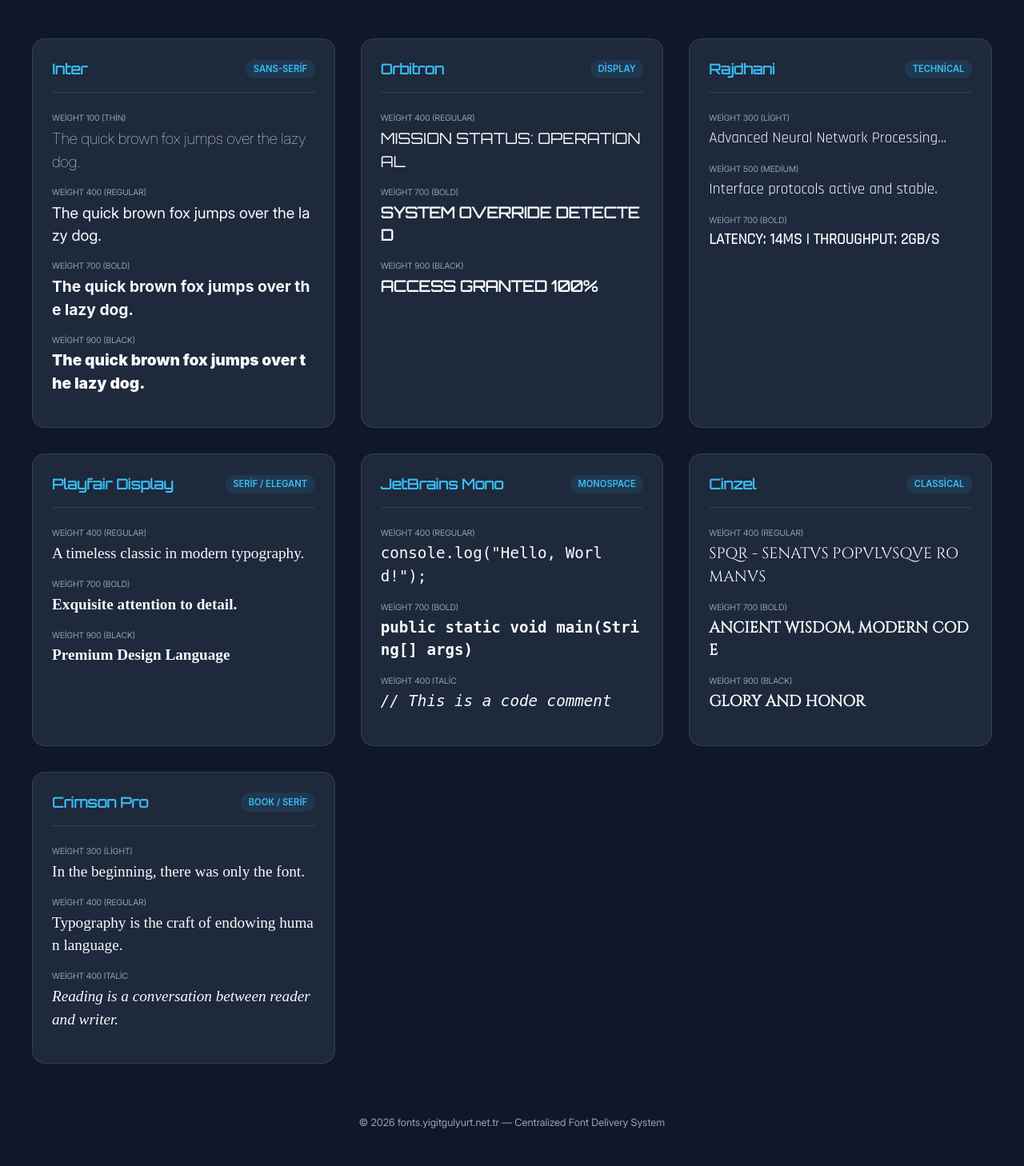
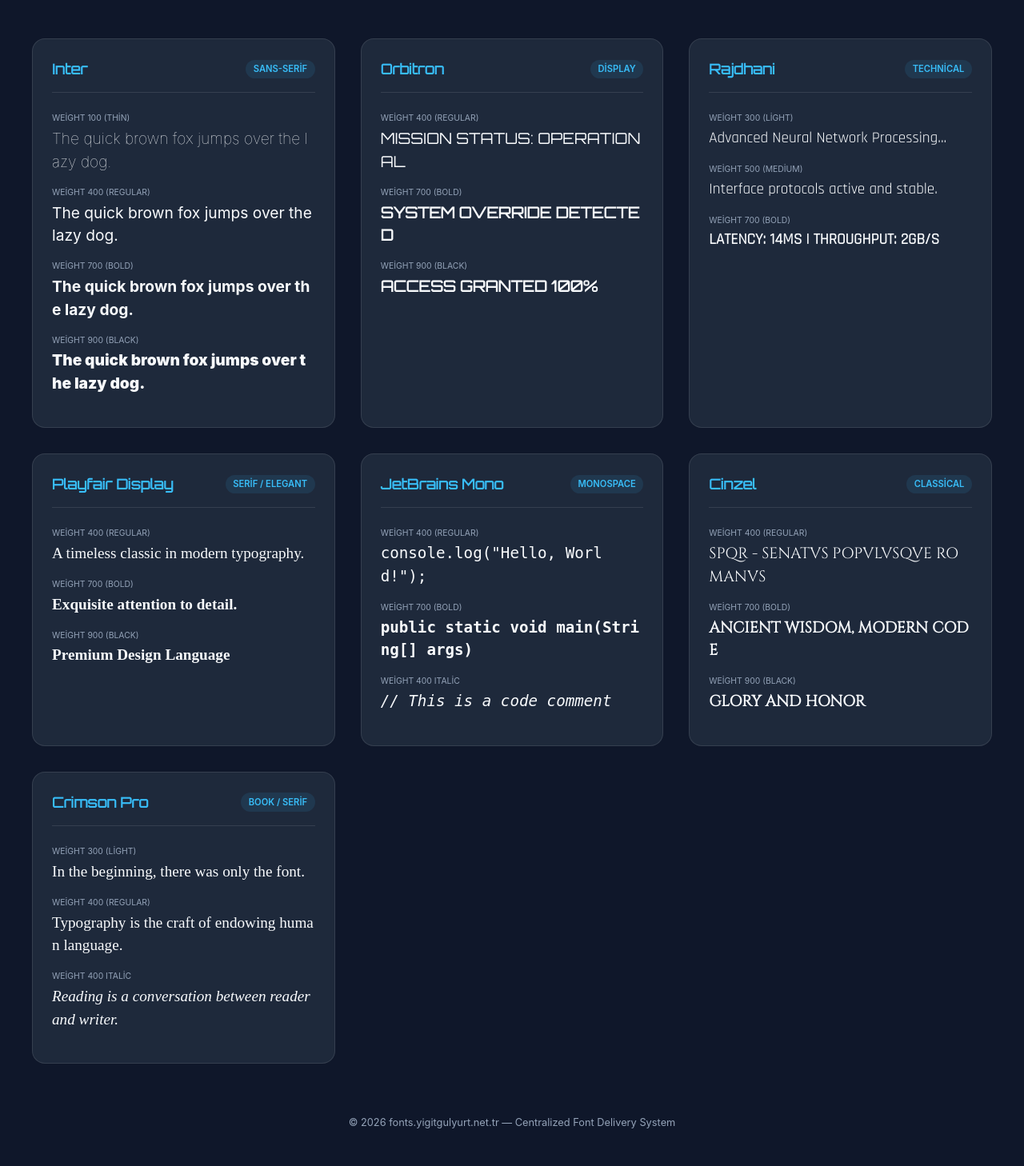
Before and after one commit to yigitgulyurt/yigitgulyurt.net.tr, a Flask app: page /font-test in a window 1280 px wide. Shown: the part 181-1639 px from the top of the page at 80% size. Run offline with Flask 3, Linux system fonts and the light colour scheme; some web fonts are replaced.

Commit message:
fix denemesi

```diff
--- a/app/templates/main/font-test.html
+++ b/app/templates/main/font-test.html
@@ -7,7 +7,7 @@
 
     <!-- Merkezi Font Sistemi Importları -->
     <style>
-        @import url('https://fonts.yigitgulyurt.net.tr/inter/inter.css');
+        @import url('https://fonts.yigitgulyurt.net.tr/Inter/inter.css');
         @import url('https://fonts.yigitgulyurt.net.tr/orbitron/orbitron.css');
         @import url('https://fonts.yigitgulyurt.net.tr/rajdhani/rajdhani.css');
         @import url('https://fonts.yigitgulyurt.net.tr/playfair/playfair.css');
```
Also changed, not shown: app/static/fonts/Inter/intero.css (renamed from app/static/fonts/inter/inter.css).
